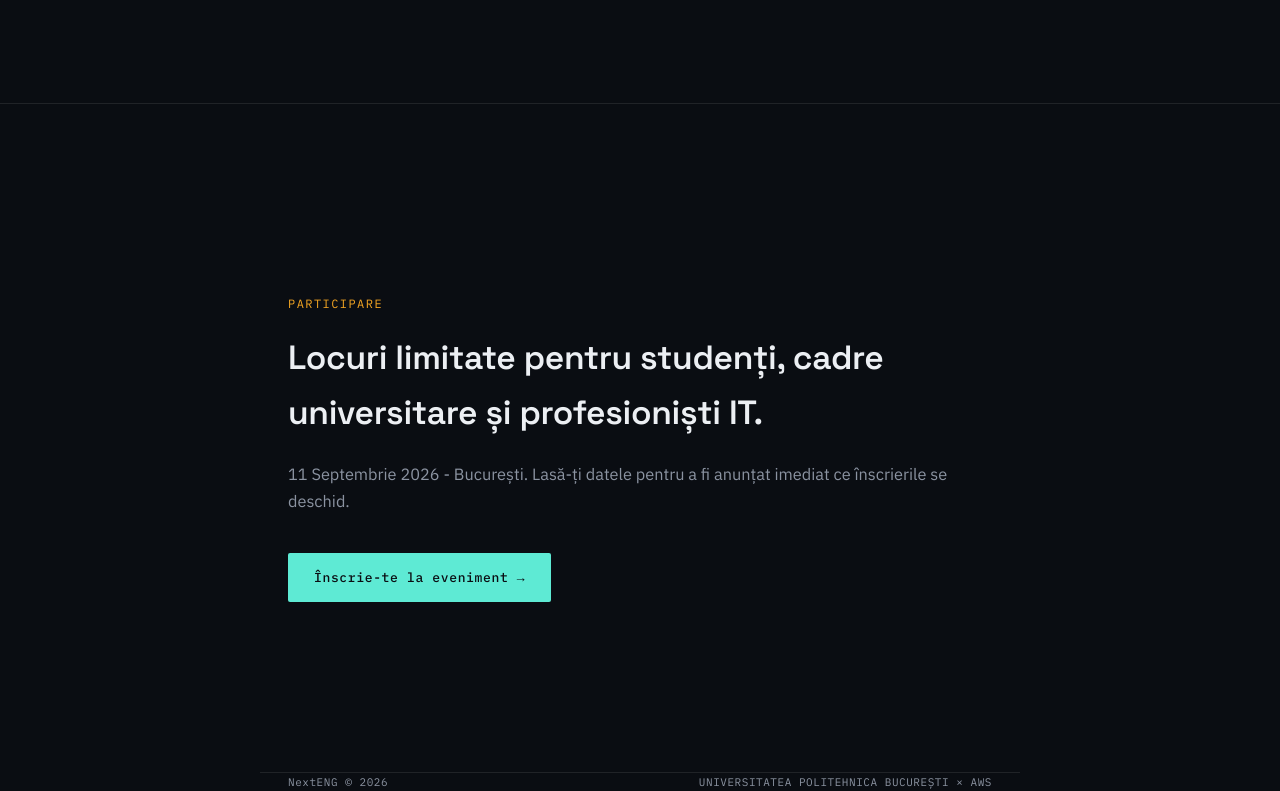
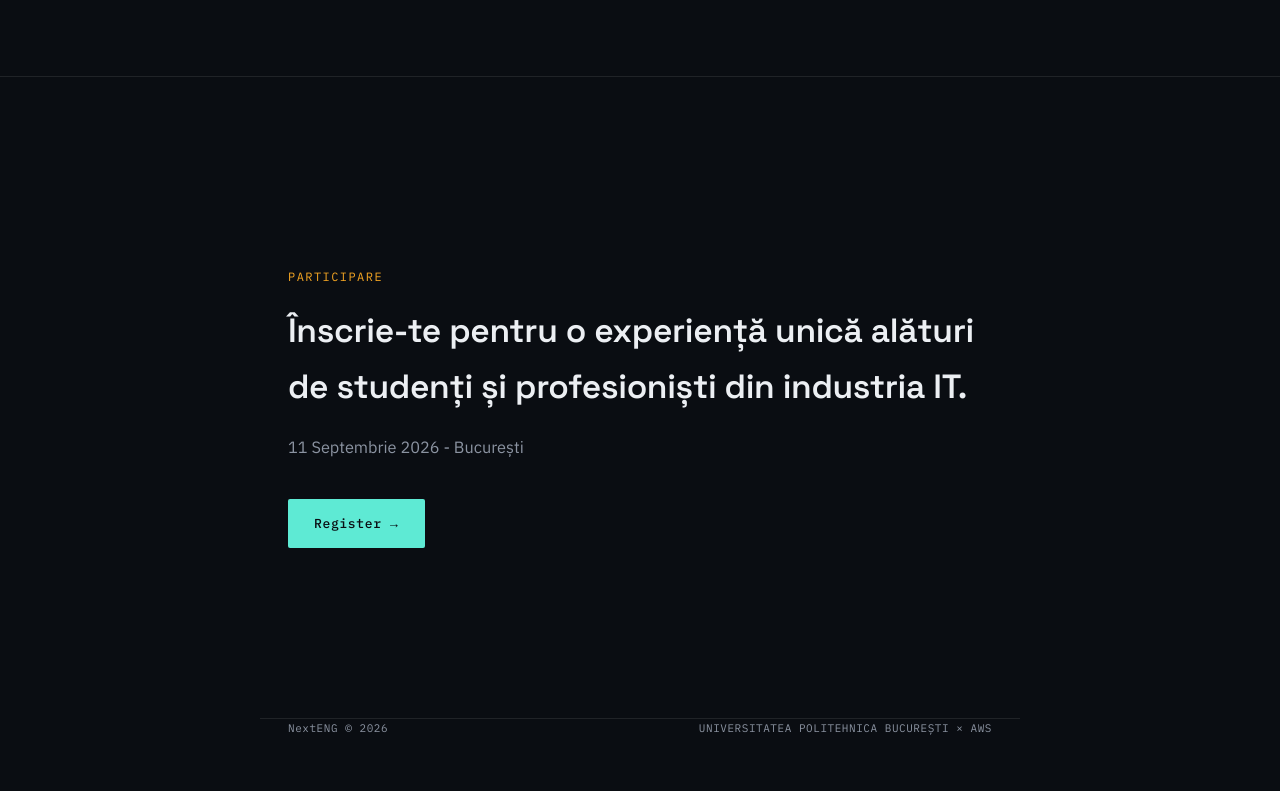
Before and after one commit to eventdemo/eventdemo.github.io, a plain HTML site: page index.html in a window 1280 px wide. Shown: the part 3215-4006 px from the top of the page. After the commit the page ends 3952 px from the top, so only its background shows below. Drawn offline with Linux system fonts and the light colour scheme.

Commit message:
rephrase

```diff
--- a/index.html
+++ b/index.html
@@ -188,7 +188,7 @@
         The Frugal Architect — cele 7 legi <span class="arrow">→</span>
       </a>
       <p>Unul dintre <strong class="hl">pionierii cloud computing-ului modern</strong>, Dr. Werner Vogels a modelat modul în care sistemele distribuite la scară globală sunt proiectate și operate astăzi.</p>
-      <p>Prin <a class="inline-link" href="https://thefrugalarchitect.com/" target="_blank" rel="noopener noreferrer">The Frugal Architect</a>, cadrul său de gândire despre eficiența costurilor în arhitecturile la scară, Vogels propune un set de legi prin care echipele de inginerie pot lua decizii tehnice care sunt în același timp performante și sustenabile financiar — un subiect central pentru discuția de la Politehnica.</p>
+      <p>Prin <a class="inline-link" href="https://thefrugalarchitect.com/" target="_blank" rel="noopener noreferrer">The Frugal Architect</a>, cadrul său de gândire despre eficiența costurilor în arhitecturile la scară, Vogels propune un set de legi prin care echipele de inginerie pot lua decizii tehnice care sunt în același timp performante și sustenabile financiar.</p>
     </div>
   </section>
 
@@ -213,9 +213,9 @@
   <section id="cta">
     <div class="wrap cta reveal">
       <span class="label">Participare</span>
-      <h2>Locuri limitate pentru studenți, cadre universitare și profesioniști IT.</h2>
-      <p>11 Septembrie 2026 - București. Lasă-ți datele pentru a fi anunțat imediat ce înscrierile se deschid.</p>
-      <a class="btn" href="#" id="registerBtn">Înscrie-te la eveniment →</a>
+      <h2>Înscrie-te pentru o experiență unică alături de studenți și profesioniști din industria IT.</h2>
+      <p>11 Septembrie 2026 - București</p>
+      <a class="btn" href="#" id="registerBtn">Register →</a>
     </div>
   </section>
 
@@ -252,7 +252,7 @@ revealEls.forEach(el => io.observe(el));
 // register button placeholder
 document.getElementById('registerBtn').addEventListener('click', (e) => {
   e.preventDefault();
-  alert('Înscrierile se deschid în curând.');
+  alert('Register now!');
 });
 
 // split quote into word spans for scroll-driven reveal
```
